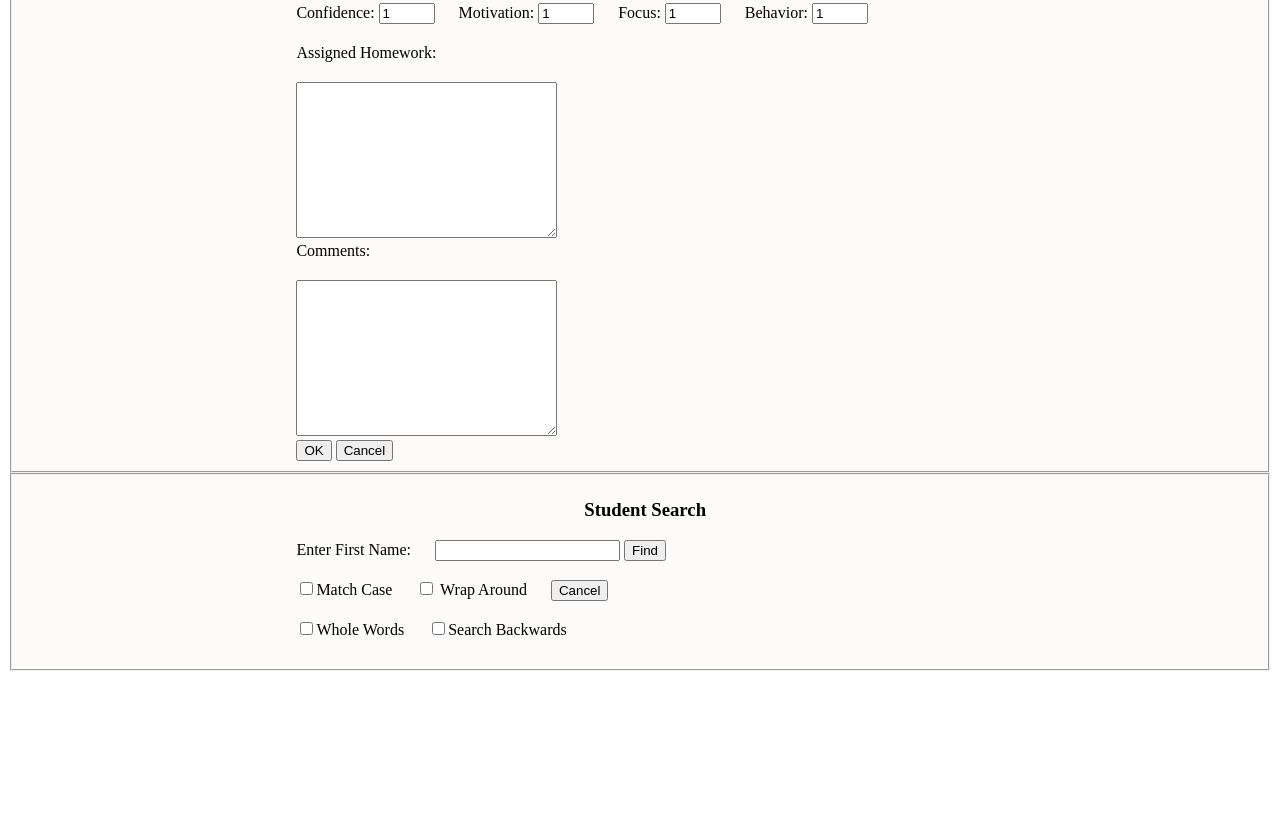
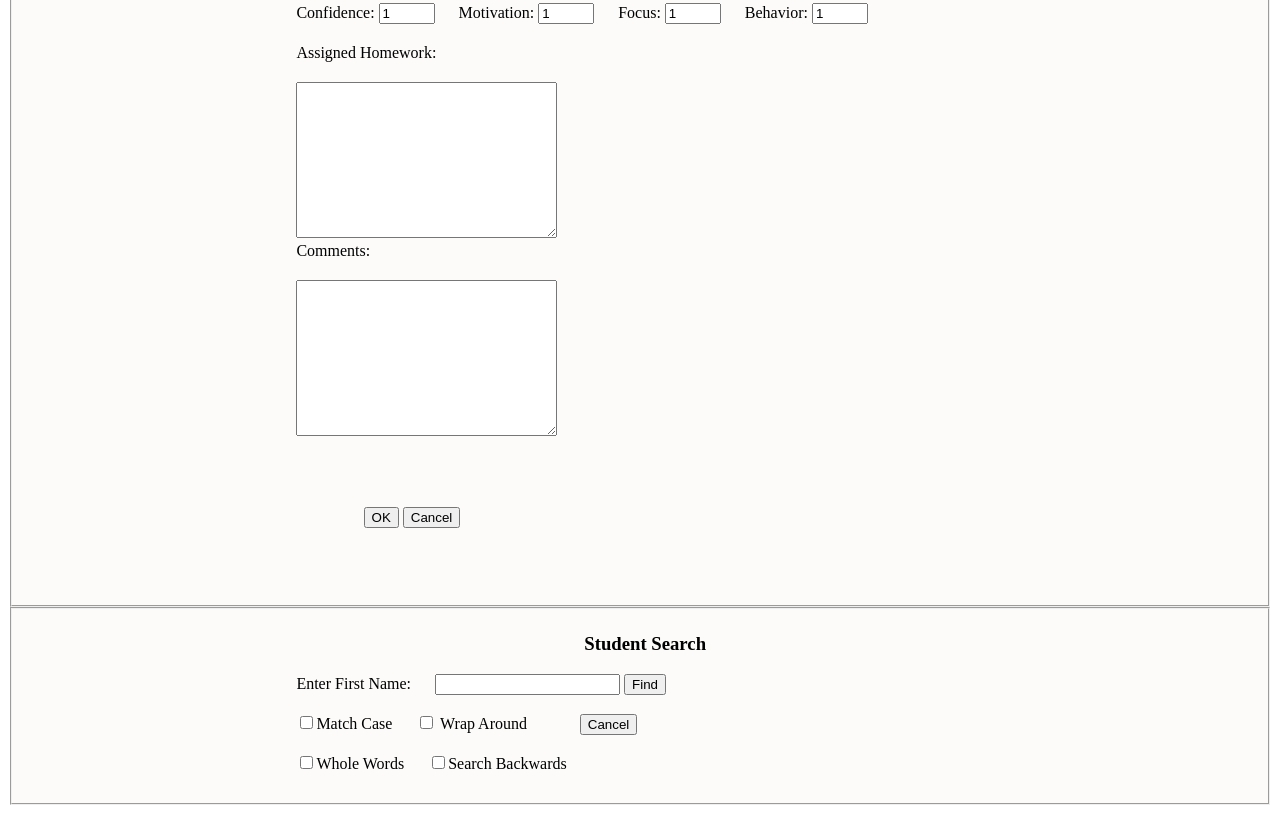
Before and after one commit to nwilkens4/c2learning, a plain HTML site: page index.html in a window 1280 px wide. Shown: the part 1047-1860 px from the top of the page. Before the commit the page ends 1726 px from the top, so only its background shows below. Drawn offline with Linux system fonts and the light colour scheme.

Commit message:
style
some stuff

```diff
--- a/index.html
+++ b/index.html
@@ -82,7 +82,7 @@
 
             </div>
             <input type="button" name="ok" value="OK">
-            <input type="button" name="reset" value="Cancel">
+            <input type="button" name="reset" id="cancel-tutor-reg-btn" value="Cancel">
         </form>
     </fieldset>
     <fieldset id="Assign-books-fset">
@@ -162,8 +162,10 @@
                 <label for="comments"> Comments:</label><br>
                 <textarea name="homework-space" id="homework-space" cols="30" rows="10"></textarea><br>
 
-                <input type="button" name="ok" value="OK">
-                <input type="reset" name="cancel" value="Cancel">
+                <div class="enrollment-buttons">
+                        <input type="button" name="ok" value="OK">
+                        <input type="reset" name="cancel" value="Cancel">
+                </div>
             </form>
 
         </div>
@@ -178,7 +180,7 @@
                 </label>
                 <input type="text" name="enterfname" id="enterfname">
 
-                <input type="button" value="Find" onclick=""><br>
+                <input type="button" value="Find" id="find" onclick=""><br>
                 </label>
                 <label for="match-case">
                     <input type="checkbox" name="match-case" id="match-case">Match Case
@@ -187,7 +189,7 @@
                 <label for="wrap-around">
                     <input type="checkbox" name="wrap-around" id="wrap-around"> Wrap Around
                 </label>
-                <input type="reset" value="Cancel"><br>
+                <input type="reset" value="Cancel" id="cancel"><br>
                 <label for="whole-words">
                     <input type="checkbox" name="whole-words" id="whole-words">Whole Words
                 </label>
--- a/style.css
+++ b/style.css
@@ -18,3 +18,11 @@ label {
 .register-tutor label, .book-assignment label {
     padding-left: 30%;
 }
+
+.enrollment-buttons{
+    padding:7%;
+}
+
+#cancel{
+    margin-left:3%;
+}
```
